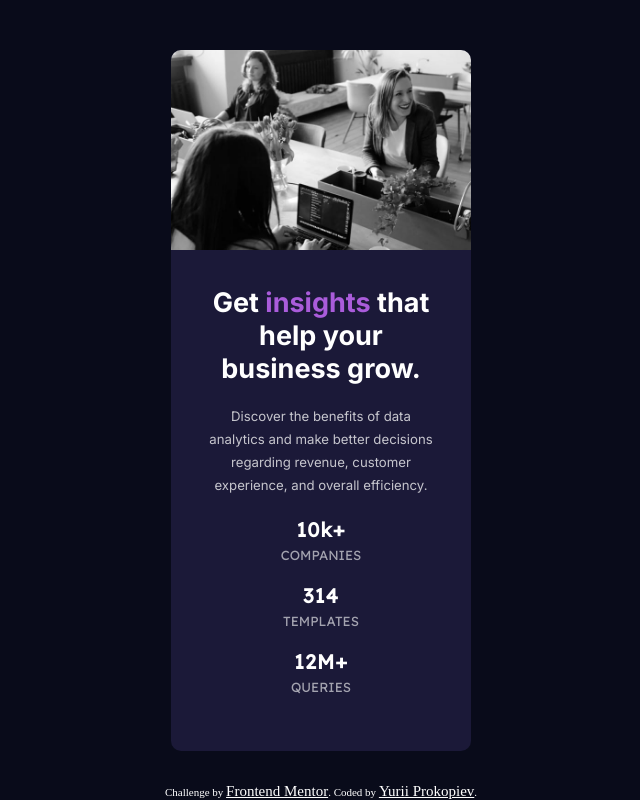
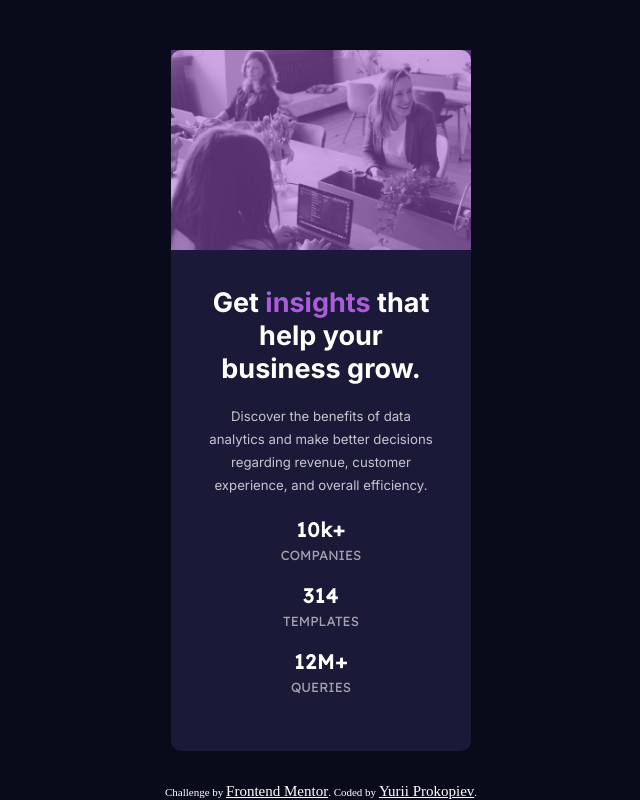
Before and after one commit to yuriy-prok/stats-preview-card-component, a website: page index.html in a window 1280 px wide. Shown: the whole page, without its empty margins (319-959 px from the left). Drawn offline with nearby package versions, Linux system fonts and the light colour scheme; files that its build step writes are made by us from their sources.

Commit message:
add overlay to image

```diff
--- a/sass/_card.scss
+++ b/sass/_card.scss
@@ -70,12 +70,27 @@
     }
 
     &__image {
+        position: relative;
         width: 300px;
         height: 200px;
         background: url(/images/image-header-mobile.jpg);
         background-repeat: no-repeat;
         background-size: cover;
         border-radius: 10px 10px 0px 0px;
+
+        &::after {
+            content: "";
+            position: absolute;
+            top: 0;
+            left: 0;
+            width: 100%;
+            height: 100%;
+            background-color: $accent-color;
+            opacity: 0.5;
+            /* настраиваем прозрачность */
+            z-index: 1;
+            /* устанавливаем порядок слоев */
+        }
     }
 
     @include desktop {
```
Also changed, not shown: 2 other files.
